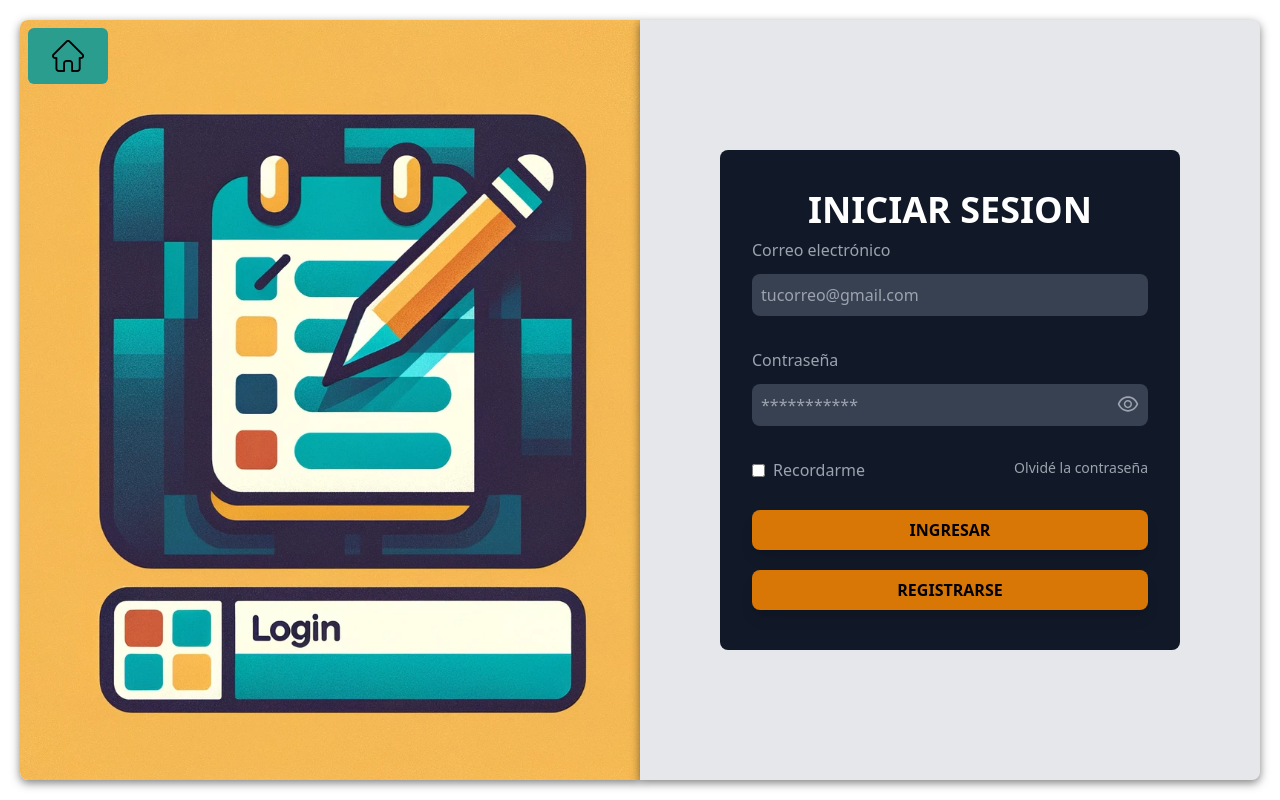
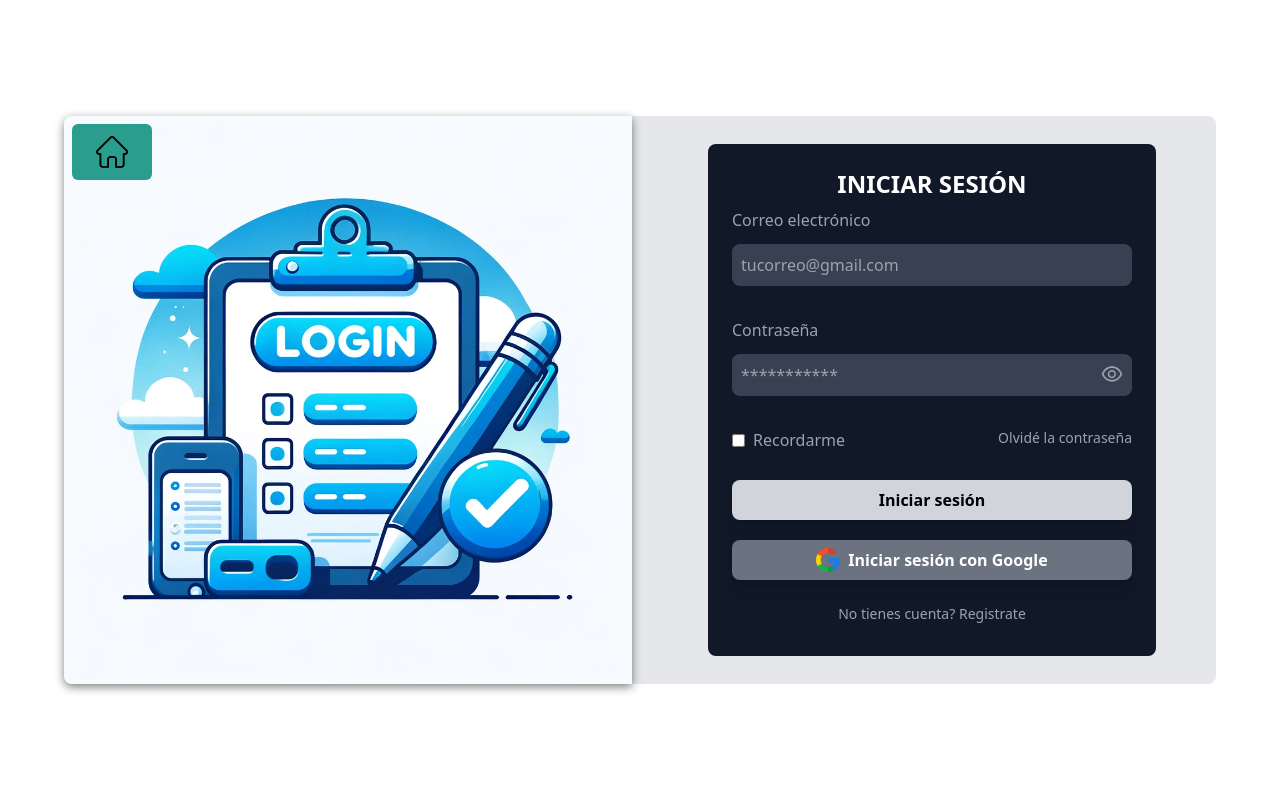
Before and after one commit to ramiro999/ProSoft, a React (Create React App) app: page /login in a window 1280 px wide. Built offline with nearby package versions, Linux system fonts and the light colour scheme; no server answers.

Commit message:
changes login and add loginGoogle

```diff
--- a/src/App.js
+++ b/src/App.js
@@ -1,8 +1,8 @@
 import React from 'react'
 import { Routes, Route } from "react-router-dom";
 import { Home } from "./components/Home";
-import  Login  from "./components/Login";
-import { Register } from "./components/Register";
+import  Login  from "./pages/Login";
+import { Register } from "./pages/Register";
 import {AuthProvider} from './context/authContext'
 
 function App() {
--- a/src/components/CardComponent.js
+++ b/src/components/CardComponent.js
@@ -2,7 +2,7 @@ import React from 'react';
 
 const CardComponent = ({ children }) => {
   return (
-    <div className="grid grid-cols-1 sm:grid-cols-1 h-screen px-5 py-5 overflow-x-hidden">
+    <div className="grid grid-cols-1 sm:grid-cols-1 px-5 py-5 overflow-x-hidden">
       <div className="hidden sm:block bg-stone-200 relative justify-center rounded-lg shadow-[0_3px_10px_rgb(0,0,0,1)]">
         {children}
       </div>
--- a/src/components/LoginForm.js
+++ b/src/components/LoginForm.js
@@ -13,6 +13,7 @@ export default function LoginForm() {
   const [rememberMe, setRememberMe] = useState(false);
 
   const { login } = useAuth();
+  const { loginWithGoogle } = useAuth();
   const navigate = useNavigate();
   const {
     register,
@@ -46,9 +47,9 @@ export default function LoginForm() {
     }
   };
 
-  const handleClick = async () =>{
-      navigate("/register")
-  }
+  const handleClick = async () => {
+    navigate("/register");
+  };
 
   const handleRememberChange = (event) => {
     const checked = event.target.checked;
@@ -56,7 +57,8 @@ export default function LoginForm() {
   };
 
   return (
-    <div className="grid grid-cols-1 sm:grid-cols-2 h-screen px-5 py-5">
+    <div className="flex justify-center items-center min-h-screen px-5 py-5">
+      <div className="grid grid-cols-1 sm:grid-cols-2 gap-4 max-w-6xl mx-auto bg-gray-200 rounded-lg">
         <div className="hidden sm:block">
           <Link
             to="/"
@@ -70,17 +72,17 @@ export default function LoginForm() {
           </Link>
           <img
             className="w-full h-full rounded-l-lg object-cover shadow-[0_3px_10px_rgb(0,0,0,0.5)]"
-          src="/assets/image-2.png"
+            src="/assets/login_2.png"
             alt="Login"
           />
         </div>
-        <div className="bg-fray-800 flex flex-col bg-gray-200 relative justify-center rounded-r-lg shadow-[0_3px_10px_rgb(0,0,0,0.5)]">
+        <div className="flex justify-center items-center">
           <form
             onSubmit={handleSubmit(onSubmitFunction)}
-          className="max-w-[400px]-w-full mx-20 bg-gray-900 p-10 px-8 rounded-lg"
+            className="w-full max-w-md p-6 bg-gray-900 rounded-lg" // Reduciendo el tamaño máximo del formulario
           >
-          <h2 className="text-4xl text-white font-bold text-center">
-            INICIAR SESION
+            <h2 className="text-2xl text-white font-bold text-center">
+              INICIAR SESIÓN
             </h2>
             <div className="flex flex-col text-gray-400 py-2">
               <label>Correo electrónico</label>
@@ -124,24 +126,42 @@ export default function LoginForm() {
                 />
                 Recordarme
               </p>
-            <p className="text-gray-400 text-sm hover:cursor-pointer hover:underline hover:text-blue-800" onClick={() => navigate('/')}>
+              <p
+                className="text-gray-400 text-sm hover:cursor-pointer hover:underline hover:text-blue-800"
+                onClick={() => navigate("/")}
+              >
                 Olvidé la contraseña
               </p>
             </div>
-          <button className="w-full my-5 py-2 bg-amber-600 shadow-lg duration-200 shadow-teal hover:shadow-teal-50/30 text-white-200 font-bold rounded-lg">
-            INGRESAR
+            <button className="w-full my-5 py-2 bg-gray-300 shadow-lg duration-200 shadow-teal hover:shadow-teal-50/30 text-white-200 font-bold rounded-lg">
+              Iniciar sesión
             </button>
 
             <button
-          className="w-full py-2 bg-amber-600 shadow-lg duration-200 shadow-teal hover:shadow-teal-50/30 text-white-200 font-bold rounded-lg"
-          onClick={handleClick}
+              onClick={loginWithGoogle}
+              className="w-full py-2 bg-gray-500 text-white font-bold rounded-lg shadow-lg hover:bg-red-600 flex items-center justify-center"
+              type="button" // Especifica que este botón no debe enviar el formulario
             >
-            REGISTRARSE
+              <img
+                src="./assets/google.png" // Reemplaza con la ruta al ícono de Google
+                alt="Google sign-in"
+                className="w-6 h-6 mr-2" // Ajusta el tamaño según sea necesario
+              />
+              Iniciar sesión con Google
             </button>
+
+            <div className="w-full flex justify-center items-center py-2 mt-4">
+            <p
+                className="text-gray-400 text-sm hover:cursor-pointer hover:underline hover:text-blue-800"
+                onClick={() => navigate("/register")}
+              >
+                No tienes cuenta? Registrate
+              </p>
+              </div>
 
           </form>
         </div>
       </div>
-
+    </div>
   );
 }
```
Also changed, not shown: public/assets/google.png (added), public/assets/login_2.png (added), src/pages/Login.js (renamed from src/components/Login.js), src/pages/Register.js (renamed from src/components/Register.js). Lines whose indentation alone changed are shown as unchanged.
